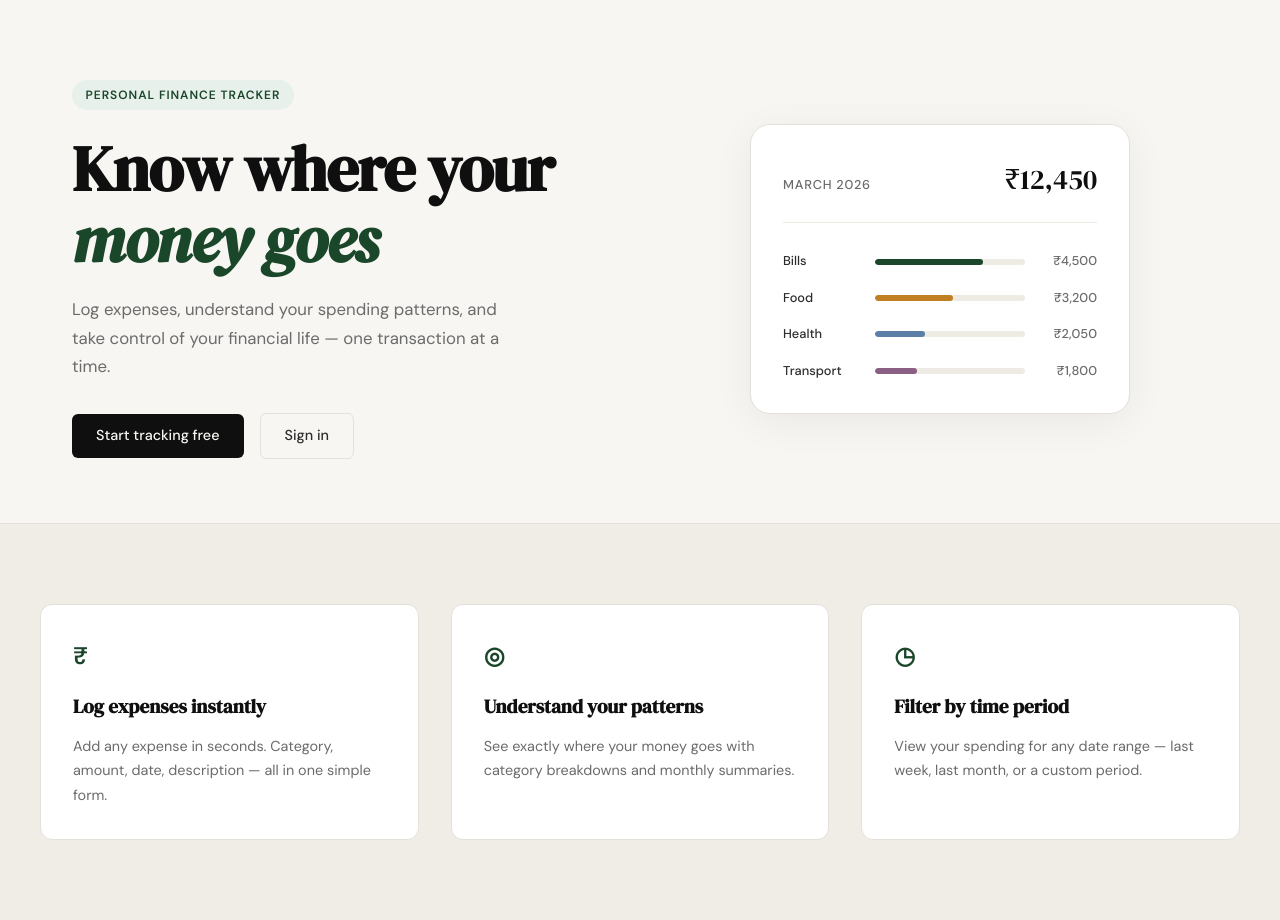
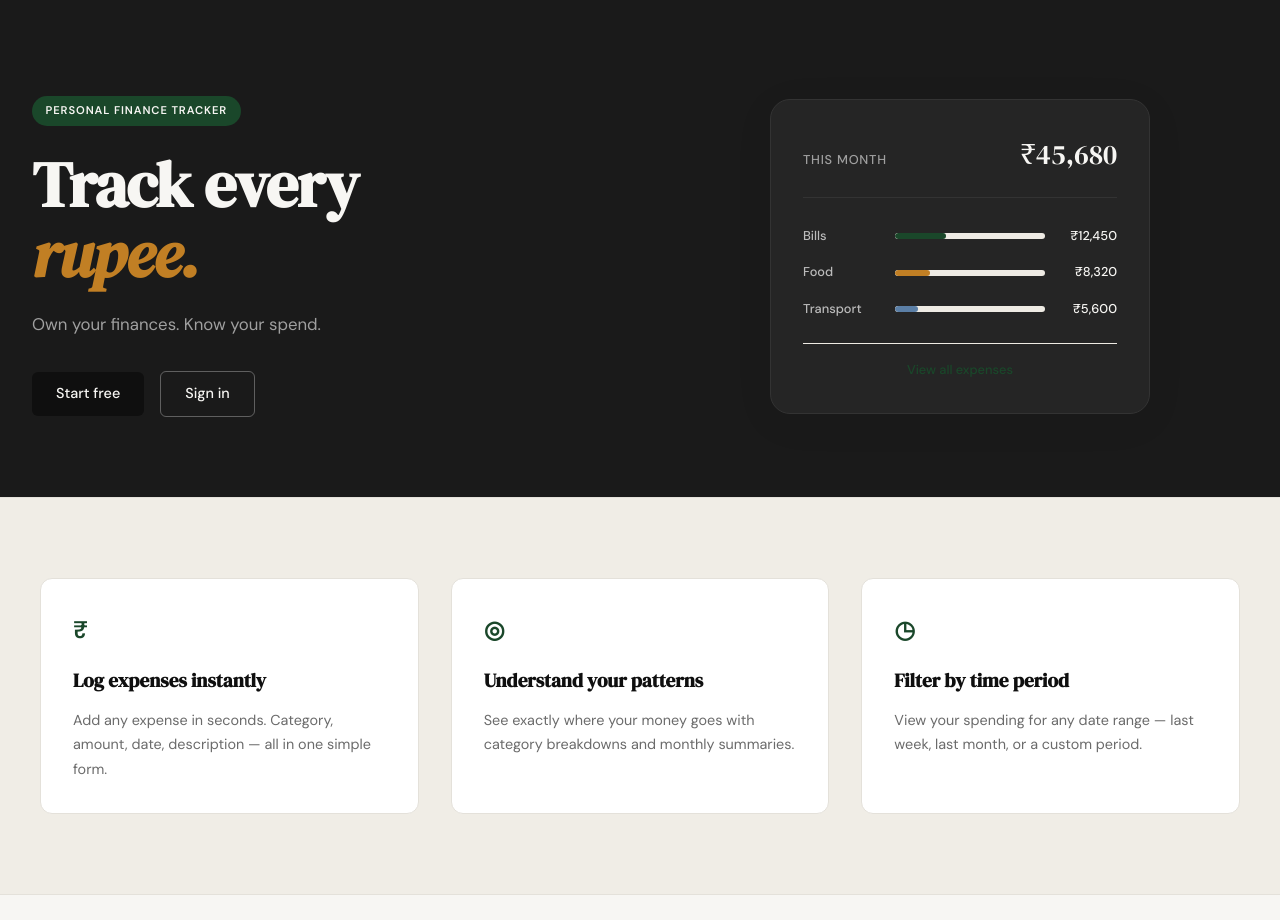
Before and after one commit to iamsubhash07/spendly, a Flask app: page / in a window 1280 px wide. Shown: the part 61-981 px from the top of the page. Run offline with Flask 3, Linux system fonts and the light colour scheme.

Commit message:
landing: redesign hero section to match mockup

```diff
--- a/static/css/style.css
+++ b/static/css/style.css
@@ -133,6 +133,67 @@ a { color: inherit; text-decoration: none; }
     margin: 0 auto;
 }
 
+.hero-dark {
+    background: #1a1a1a;
+    color: var(--paper);
+    max-width: 100%;
+    padding: 6rem 2rem 5rem;
+}
+
+.hero-dark .hero-badge {
+    background: var(--accent);
+    color: var(--paper);
+    font-size: 0.7rem;
+}
+
+.hero-dark .hero-title {
+    color: var(--paper);
+}
+
+.hero-dark .hero-title em {
+    color: var(--accent-2);
+}
+
+.hero-dark .hero-subtitle {
+    color: var(--ink-faint);
+}
+
+.hero-dark .btn-ghost-light {
+    background: transparent;
+    border: 1px solid rgba(255,255,255,0.3);
+    color: var(--paper);
+}
+
+.hero-dark .btn-ghost-light:hover {
+    border-color: var(--paper);
+    color: var(--paper);
+}
+
+.hero-dark .mock-card {
+    background: #252525;
+    border-color: #333;
+}
+
+.hero-dark .mock-card-header {
+    border-bottom-color: #333;
+}
+
+.hero-dark .mock-label {
+    color: var(--ink-faint);
+}
+
+.hero-dark .mock-total {
+    color: var(--paper);
+}
+
+.hero-dark .mock-cat {
+    color: #bbb;
+}
+
+.hero-dark .mock-amt {
+    color: var(--ink-fount);
+}
+
 .hero-badge {
     display: inline-block;
     background: var(--accent-light);
@@ -254,6 +315,22 @@ a { color: inherit; text-decoration: none; }
     font-weight: 500;
     color: var(--ink-muted);
     text-align: right;
+}
+
+.mock-view-all {
+    display: block;
+    text-align: center;
+    margin-top: 1.5rem;
+    padding-top: 1rem;
+    border-top: 1px solid var(--border-soft);
+    font-size: 0.8rem;
+    font-weight: 500;
+    color: var(--accent);
+    transition: color 0.2s;
+}
+
+.mock-view-all:hover {
+    color: var(--accent-2);
 }
 
 /* ------------------------------------------------------------------ */
--- a/templates/landing.html
+++ b/templates/landing.html
@@ -4,59 +4,51 @@
 
 {% block content %}
 
-<section class="hero">
+<section class="hero hero-dark">
     <div class="hero-inner">
-        <div class="hero-badge">Personal Finance Tracker</div>
+        <div class="hero-badge">PERSONAL FINANCE TRACKER</div>
         <h1 class="hero-title">
-            Know where your<br>
-            <em>money goes</em>
+            Track every<br>
+            <em>rupee.</em>
         </h1>
         <p class="hero-subtitle">
-            Log expenses, understand your spending patterns,
-            and take control of your financial life —
-            one transaction at a time.
+            Own your finances. Know your spend.
         </p>
         <div class="hero-actions">
-            <a href="{{ url_for('register') }}" class="btn-primary">Start tracking free</a>
-            <a href="{{ url_for('login') }}" class="btn-ghost">Sign in</a>
+            <a href="{{ url_for('register') }}" class="btn-primary">Start free</a>
+            <a href="{{ url_for('login') }}" class="btn-ghost btn-ghost-light">Sign in</a>
         </div>
     </div>
     <div class="hero-visual">
         <div class="mock-card">
             <div class="mock-card-header">
-                <span class="mock-label">March 2026</span>
-                <span class="mock-total">₹12,450</span>
+                <span class="mock-label">This month</span>
+                <span class="mock-total">₹45,680</span>
             </div>
             <div class="mock-bars">
                 <div class="mock-bar-row">
                     <span class="mock-cat">Bills</span>
                     <div class="mock-bar-track">
-                        <div class="mock-bar" style="width: 72%"></div>
+                        <div class="mock-bar" style="width: 34%"></div>
                     </div>
-                    <span class="mock-amt">₹4,500</span>
+                    <span class="mock-amt">₹12,450</span>
                 </div>
                 <div class="mock-bar-row">
                     <span class="mock-cat">Food</span>
                     <div class="mock-bar-track">
-                        <div class="mock-bar mock-bar-2" style="width: 52%"></div>
+                        <div class="mock-bar mock-bar-2" style="width: 23%"></div>
                     </div>
-                    <span class="mock-amt">₹3,200</span>
-                </div>
-                <div class="mock-bar-row">
-                    <span class="mock-cat">Health</span>
-                    <div class="mock-bar-track">
-                        <div class="mock-bar mock-bar-3" style="width: 33%"></div>
-                    </div>
-                    <span class="mock-amt">₹2,050</span>
+                    <span class="mock-amt">₹8,320</span>
                 </div>
                 <div class="mock-bar-row">
                     <span class="mock-cat">Transport</span>
                     <div class="mock-bar-track">
-                        <div class="mock-bar mock-bar-4" style="width: 28%"></div>
+                        <div class="mock-bar mock-bar-3" style="width: 15%"></div>
                     </div>
-                    <span class="mock-amt">₹1,800</span>
+                    <span class="mock-amt">₹5,600</span>
                 </div>
             </div>
+            <a href="#" class="mock-view-all">View all expenses</a>
         </div>
     </div>
 </section>
```
Also changed, not shown: Screenshot 2026-03-25 at 12.36.20 AM.png (added).
